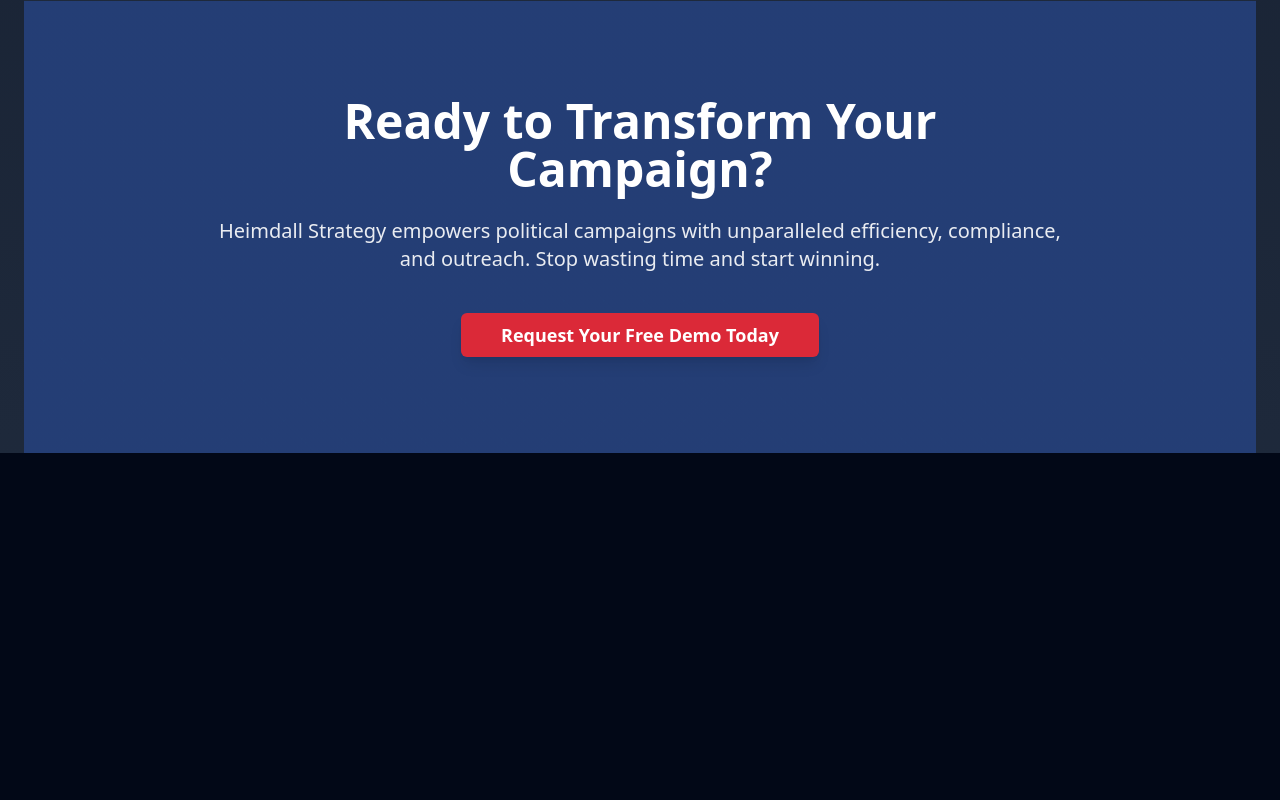
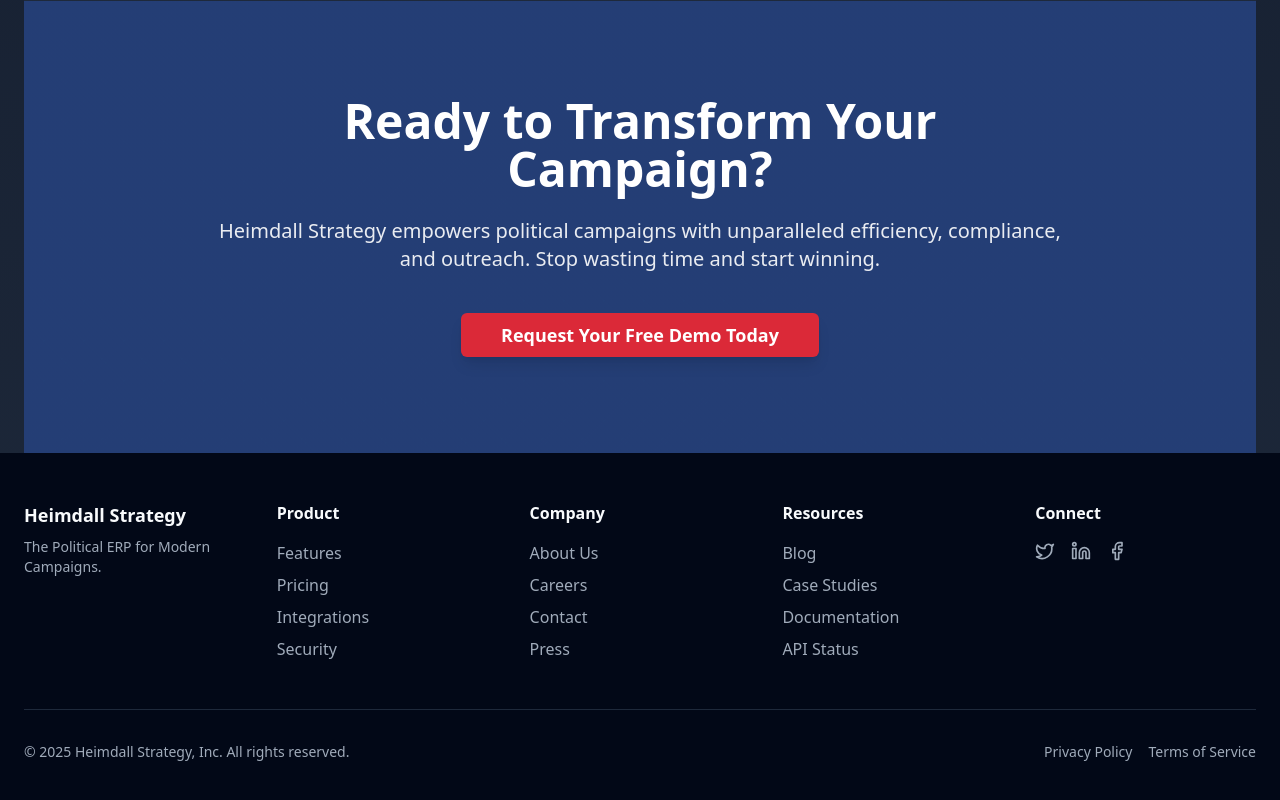
Before and after one commit to jeffersonwarrior/heimdallwww, a React (Vite) app: page / in a window 1280 px wide. Shown: the part 3171-3971 px from the top of the page. Before the commit the page ends 3624 px from the top, so only its background shows below. Built offline with nearby package versions, Linux system fonts and the light colour scheme.

Commit message:
[dyad] Added a footer component to the landing page - wrote 2 file(s)

```diff
--- /dev/null
+++ b/src/components/Footer.tsx
@@ -0,0 +1,74 @@
+import { Twitter, Linkedin, Facebook } from 'lucide-react';
+
+const Footer = () => {
+  const currentYear = new Date().getFullYear();
+
+  return (
+    <footer className="bg-heimdall-white text-heimdall-text-subtle">
+      <div className="container mx-auto px-6 py-12">
+        <div className="grid grid-cols-2 md:grid-cols-4 lg:grid-cols-5 gap-8">
+          {/* Logo & Mission */}
+          <div className="col-span-2 lg:col-span-1">
+            <h3 className="text-lg font-bold text-heimdall-text-primary mb-2">Heimdall Strategy</h3>
+            <p className="text-sm">The Political ERP for Modern Campaigns.</p>
+          </div>
+
+          {/* Product Links */}
+          <div>
+            <h4 className="font-semibold text-heimdall-text-primary mb-4">Product</h4>
+            <ul className="space-y-2">
+              <li><a href="#" className="hover:text-heimdall-accent-teal transition-colors">Features</a></li>
+              <li><a href="#" className="hover:text-heimdall-accent-teal transition-colors">Pricing</a></li>
+              <li><a href="#" className="hover:text-heimdall-accent-teal transition-colors">Integrations</a></li>
+              <li><a href="#" className="hover:text-heimdall-accent-teal transition-colors">Security</a></li>
+            </ul>
+          </div>
+
+          {/* Company Links */}
+          <div>
+            <h4 className="font-semibold text-heimdall-text-primary mb-4">Company</h4>
+            <ul className="space-y-2">
+              <li><a href="#" className="hover:text-heimdall-accent-teal transition-colors">About Us</a></li>
+              <li><a href="#" className="hover:text-heimdall-accent-teal transition-colors">Careers</a></li>
+              <li><a href="#" className="hover:text-heimdall-accent-teal transition-colors">Contact</a></li>
+              <li><a href="#" className="hover:text-heimdall-accent-teal transition-colors">Press</a></li>
+            </ul>
+          </div>
+
+          {/* Resources Links */}
+          <div>
+            <h4 className="font-semibold text-heimdall-text-primary mb-4">Resources</h4>
+            <ul className="space-y-2">
+              <li><a href="#" className="hover:text-heimdall-accent-teal transition-colors">Blog</a></li>
+              <li><a href="#" className="hover:text-heimdall-accent-teal transition-colors">Case Studies</a></li>
+              <li><a href="#" className="hover:text-heimdall-accent-teal transition-colors">Documentation</a></li>
+              <li><a href="#" className="hover:text-heimdall-accent-teal transition-colors">API Status</a></li>
+            </ul>
+          </div>
+
+          {/* Social Links */}
+          <div className="col-span-2 md:col-span-1">
+             <h4 className="font-semibold text-heimdall-text-primary mb-4">Connect</h4>
+             <div className="flex space-x-4">
+                <a href="#" aria-label="Twitter" className="hover:text-heimdall-accent-teal transition-colors"><Twitter size={20} /></a>
+                <a href="#" aria-label="LinkedIn" className="hover:text-heimdall-accent-teal transition-colors"><Linkedin size={20} /></a>
+                <a href="#" aria-label="Facebook" className="hover:text-heimdall-accent-teal transition-colors"><Facebook size={20} /></a>
+             </div>
+          </div>
+        </div>
+
+        <div className="mt-12 border-t border-border pt-8 flex flex-col sm:flex-row justify-between items-center">
+          <p className="text-sm text-center sm:text-left">
+            &copy; {currentYear} Heimdall Strategy, Inc. All rights reserved.
+          </p>
+          <div className="flex space-x-4 mt-4 sm:mt-0">
+            <a href="#" className="text-sm hover:text-heimdall-accent-teal transition-colors">Privacy Policy</a>
+            <a href="#" className="text-sm hover:text-heimdall-accent-teal transition-colors">Terms of Service</a>
+          </div>
+        </div>
+      </div>
+    </footer>
+  );
+};
+
+export default Footer;
--- a/src/pages/Index.tsx
+++ b/src/pages/Index.tsx
@@ -2,7 +2,7 @@ import { Button } from "@/components/ui/button";
 import { NetworkVisual } from "@/components/NetworkVisual";
 import GeometricPattern from "@/components/GeometricPattern";
 import { ShieldCheck, Users, TrendingUp, Database, Scale, Megaphone, CheckCircle } from "lucide-react";
-// Removed: import DarkModeToggle from "@/components/DarkModeToggle";
+import Footer from "@/components/Footer";
 
 const Index = () => {
   return (
@@ -250,7 +250,7 @@ const Index = () => {
           </div>
         </section>
       </main>
-      {/* Removed: <DarkModeToggle /> */}
+      <Footer />
     </div>
   );
 };
```
